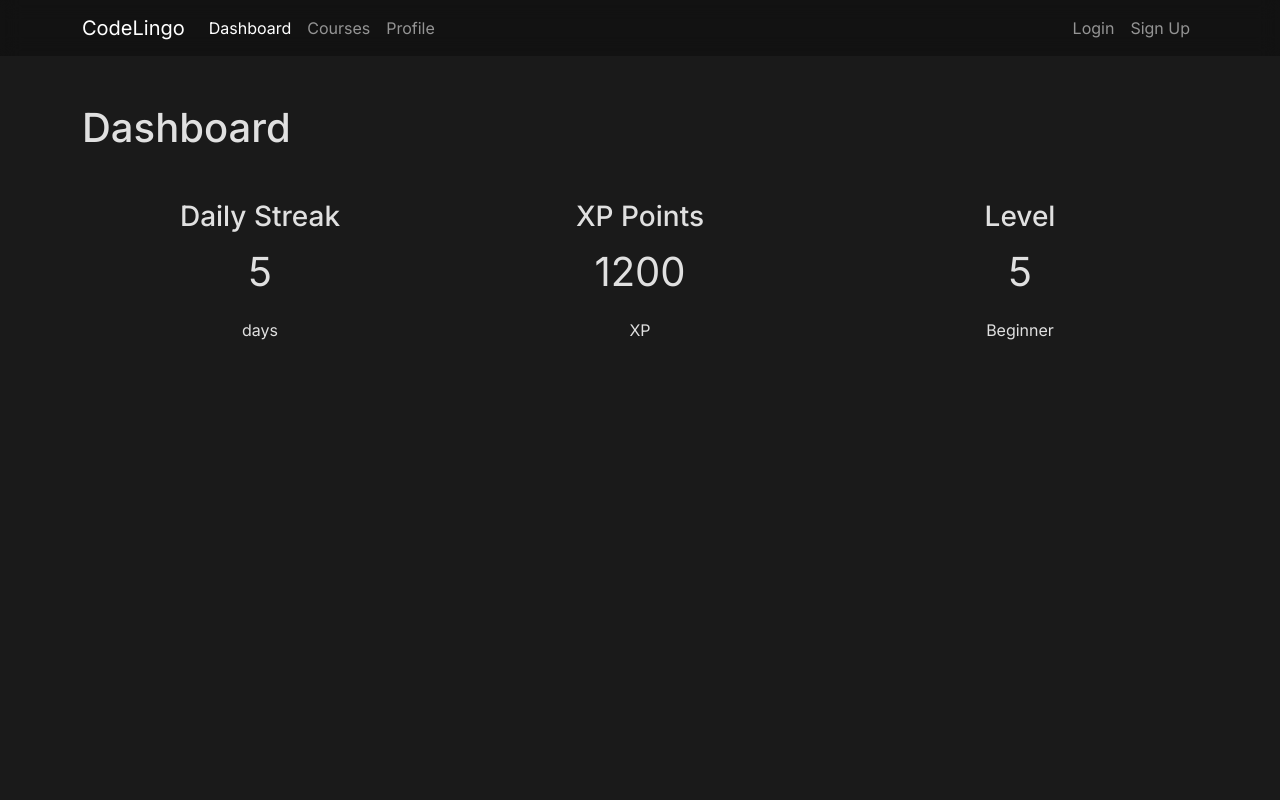
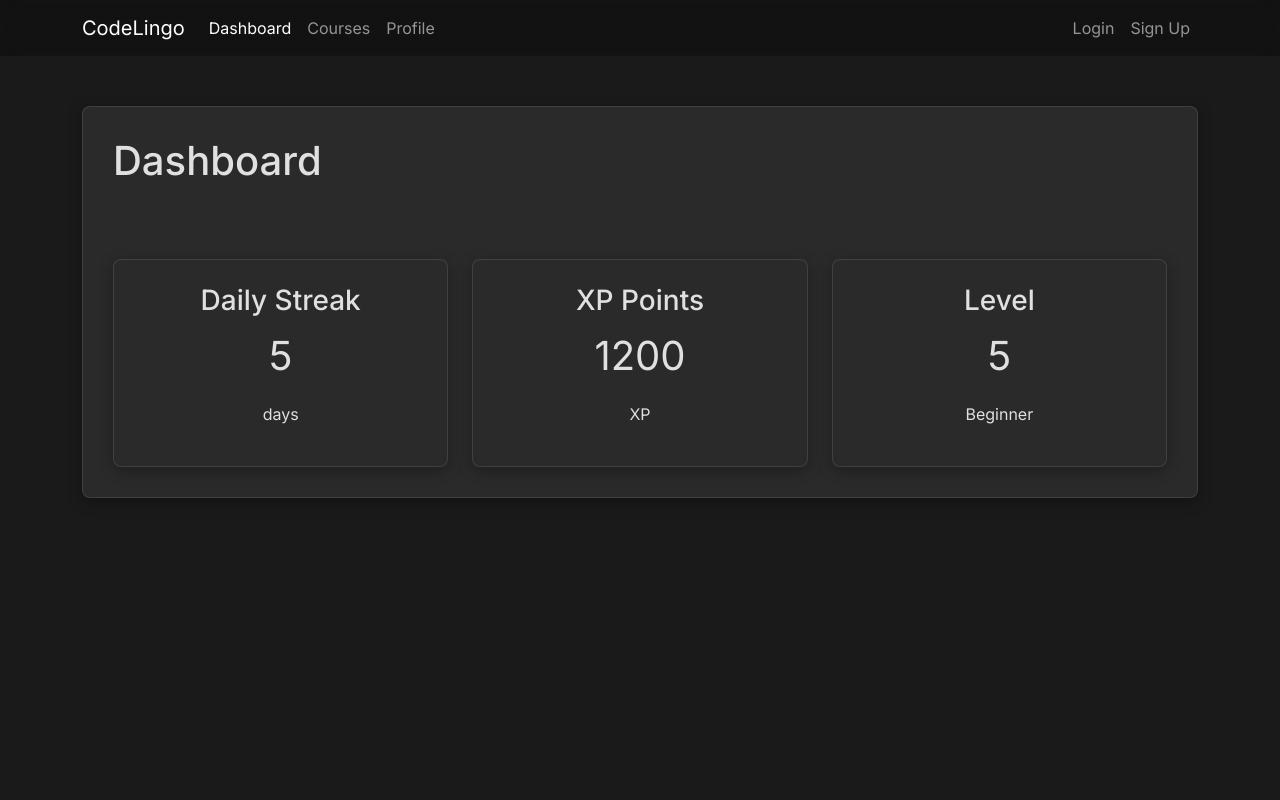
Before and after one commit to SaaiAravindhRaja/CodeLingo, a React (Create React App) app: page /dashboard in a window 1280 px wide. Shown: the top 800 px of the page. Built offline with nearby package versions, Linux system fonts and the light colour scheme.

Commit message:
Apply Raycast theme to Dashboard page

```diff
--- a/src/pages/DashboardPage.tsx
+++ b/src/pages/DashboardPage.tsx
@@ -4,25 +4,25 @@ import { Container, Row, Col } from 'react-bootstrap';
 const DashboardPage = () => {
     return (
         <Container className="mt-5">
-            <div className="glass-container">
+            <div className="ray-card">
                 <h1 className="mb-4">Dashboard</h1>
                 <Row>
                     <Col md={4}>
-                        <div className="glass-container text-center p-4">
+                        <div className="ray-card text-center p-4">
                             <h3>Daily Streak</h3>
                             <p className="fs-1">5</p>
                             <p>days</p>
                         </div>
                     </Col>
                     <Col md={4}>
-                        <div className="glass-container text-center p-4">
+                        <div className="ray-card text-center p-4">
                             <h3>XP Points</h3>
                             <p className="fs-1">1200</p>
                             <p>XP</p>
                         </div>
                     </Col>
                     <Col md={4}>
-                        <div className="glass-container text-center p-4">
+                        <div className="ray-card text-center p-4">
                             <h3>Level</h3>
                             <p className="fs-1">5</p>
                             <p>Beginner</p>
```
